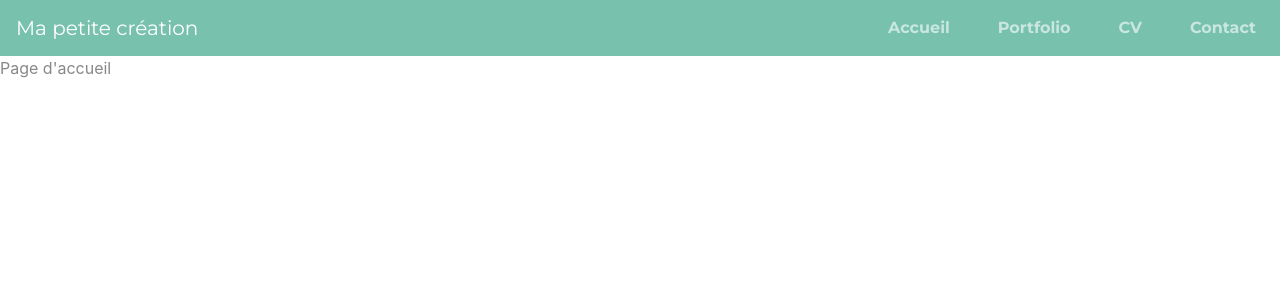
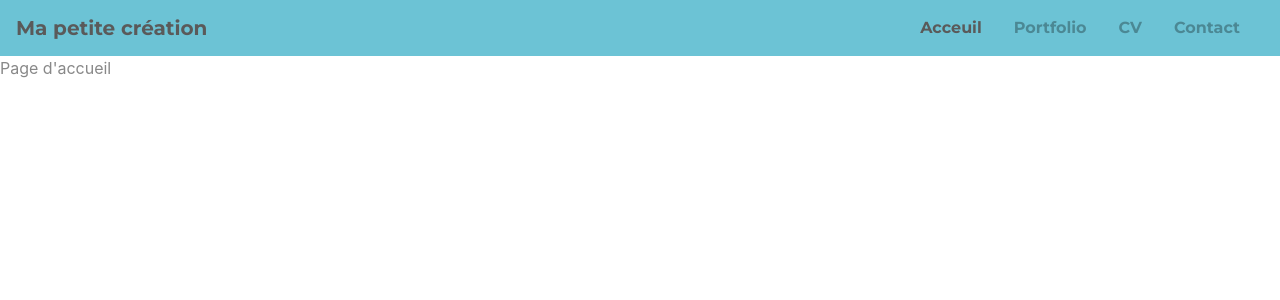
Before and after one commit to Zesysy/my-web-site, a Next.js app: page / in a window 1280 px wide. Shown: the top 300 px of the page. Built offline with nearby package versions, Linux system fonts and the light colour scheme.

Commit message:
[DONE] refacto of the NavBar component, extracting the NavItem, and add the activeClassName custom + editing the Layout by adding a header > next step footer creation

```diff
--- /dev/null
+++ b/components/Header.jsx
@@ -0,0 +1,11 @@
+import Navbar from "./Navbar";
+
+const Header = () => {
+  return (
+    <header>
+      <Navbar />
+    </header>
+  );
+};
+
+export default Header;
--- a/components/Layout.jsx
+++ b/components/Layout.jsx
@@ -1,11 +1,11 @@
 import Head from "./Head";
-import NavbarHeader from "./NavbarHeader";
+import Header from "./Header";
 
 const Layout = ({ children }) => {
   return (
     <>
       <Head />
-      <NavbarHeader />
+      <Header />
       {children}
     </>
   );
--- /dev/null
+++ b/components/NavItem.jsx
@@ -0,0 +1,22 @@
+import Link from "next/link";
+import { useRouter } from "next/router";
+import { NavItem, NavLink } from "reactstrap";
+
+const NavItemCustom = ({ link, label }) => {
+  const router = useRouter();
+
+  return (
+    <NavItem
+      style={{ cursor: "pointer" }}
+      active={router.pathname === link ? true : false}
+    >
+      <Link href={link}>
+        <NavLink className="float-right mr-lg-3">
+          <strong>{label}</strong>
+        </NavLink>
+      </Link>
+    </NavItem>
+  );
+};
+
+export default NavItemCustom;
--- /dev/null
+++ b/components/Navbar.jsx
@@ -0,0 +1,42 @@
+import React, { useState } from "react";
+import { Collapse, Navbar, NavbarToggler, Nav } from "reactstrap";
+import Link from "next/link";
+
+import NavItem from "./NavItem";
+
+const NavBarHeader = () => {
+  const [isOpen, setIsOpen] = useState(false); // The state of the Toggle for the burger menu in responsive mode
+
+  const toggle = () => setIsOpen(!isOpen); // The function that allows you to control the opening of the Toggle
+
+  const [items, setItems] = useState([
+    { link: "/", label: "Acceuil" },
+    { link: "/portfolio", label: "Portfolio" },
+    { link: "/cv", label: "CV" },
+    { link: "/contact", label: "Contact" }
+  ]);
+
+  return (
+    <div>
+      <Navbar color="info" light expand="md">
+        <Link href="/">
+          <a className="navbar-brand">
+            <strong>Ma petite création</strong>
+          </a>
+        </Link>
+        <NavbarToggler onClick={toggle} />
+        {/* On Click the Toggle opens or closes */}
+        <Collapse className="justify-content-end" isOpen={isOpen} navbar>
+          {/* isOpen is a props wainting a boolean, and the target of the state change of the function onClick */}
+          <Nav navbar>
+            {items.map((item, key) => (
+              <NavItem {...item} key={key} />
+            ))}
+          </Nav>
+        </Collapse>
+      </Navbar>
+    </div>
+  );
+};
+
+export default NavBarHeader;
--- a/components/NavbarHeader.jsx
+++ /dev/null
@@ -1,56 +0,0 @@
-import React, { useState } from "react";
-import { Collapse, Navbar, NavbarToggler, Nav, NavItem } from "reactstrap";
-import Link from "next/link";
-
-const NavBarHeader = () => {
-  const [isOpen, setIsOpen] = useState(false); // The state of the Toggle for the burger menu in responsive mode
-
-  const toggle = () => setIsOpen(!isOpen); // The function that allows you to control the opening of the Toggle
-
-  return (
-    <div>
-      <Navbar color="primary" dark expand="md">
-        <Link href="/">
-          <a className="navbar-brand">Ma petite création</a>
-        </Link>
-        <NavbarToggler onClick={toggle} />{" "}
-        {/* On Click the Toggle opens or closes */}
-        <Collapse className="justify-content-end" isOpen={isOpen} navbar>
-          {/* isOpen is a props wainting a boolean, and the target of the state change of the function onClick */}
-          <Nav navbar>
-            <NavItem>
-              <Link href="/">
-                <a className="mr-lg-3 float-right nav-link">
-                  <strong>Accueil</strong>
-                </a>
-              </Link>
-            </NavItem>
-            <NavItem>
-              <Link href="/portfolio">
-                <a className="mr-lg-3 ml-lg-3 float-right nav-link">
-                  <strong>Portfolio</strong>
-                </a>
-              </Link>
-            </NavItem>
-            <NavItem>
-              <Link href="/cv">
-                <a className="mr-lg-3 ml-lg-3 float-right nav-link">
-                  <strong>CV</strong>
-                </a>
-              </Link>
-            </NavItem>
-            <NavItem>
-              <Link href="/contact">
-                <a className="ml-lg-3 float-right nav-link">
-                  <strong>Contact</strong>
-                </a>
-              </Link>
-            </NavItem>
-          </Nav>
-        </Collapse>
-      </Navbar>
-    </div>
-  );
-};
-
-export default NavBarHeader;
--- a/pages/contact.js
+++ b/pages/contact.js
@@ -1,9 +1,5 @@
 import Layout from "../components/Layout";
 
-const Contact = () => (
-  <div>
-    <Layout>Page de contact</Layout>
-  </div>
-);
+const Contact = () => <Layout>Page de contact</Layout>;
 
 export default Contact;
--- a/pages/cv.js
+++ b/pages/cv.js
@@ -1,9 +1,5 @@
 import Layout from "../components/Layout";
 
-const Cv = () => (
-  <div>
-    <Layout>Page du CV</Layout>
-  </div>
-);
+const Cv = () => <Layout>Page du CV</Layout>;
 
 export default Cv;
--- a/pages/index.js
+++ b/pages/index.js
@@ -1,9 +1,5 @@
 import Layout from "../components/Layout";
 
-const Index = () => (
-  <div>
-    <Layout>Page d'accueil</Layout>
-  </div>
-);
+const Index = () => <Layout>Page d'accueil</Layout>;
 
 export default Index;
--- a/pages/portfolio.js
+++ b/pages/portfolio.js
@@ -1,9 +1,5 @@
 import Layout from "../components/Layout";
 
-const Portfolio = () => (
-  <div>
-    <Layout>Page du portfolio</Layout>
-  </div>
-);
+const Portfolio = () => <Layout>Page du portfolio</Layout>;
 
 export default Portfolio;
```
